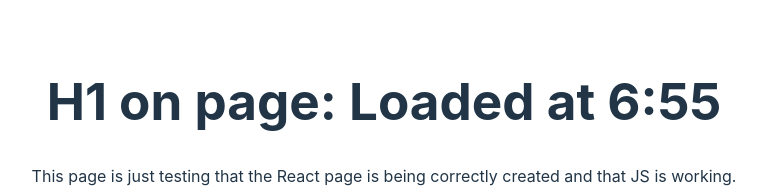
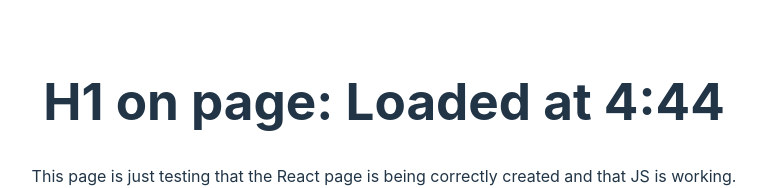
Before and after one commit to chrisuribe/agilecoderquest, a React (Vite) app: page / in a window 1280 px wide. Shown: the part 226-414 px from the top of the page, without its empty margins (256-1018 px from the left). Built offline with nearby package versions, Linux system fonts and the light colour scheme.

Commit message:
Jeremy's test edit

```diff
--- a/package.json
+++ b/package.json
@@ -13,6 +13,8 @@
     "predeploy": "npm run build"
   },
   "dependencies": {
+    "git": "^0.1.5",
+    "node": "^21.6.2",
     "react": "^18.2.0",
     "react-dom": "^18.2.0"
   },
--- a/src/App.tsx
+++ b/src/App.tsx
@@ -6,7 +6,7 @@
 
   return (
     <>
-      <h1>H1 on page: Loaded at 6:55</h1>
+      <h1>H1 on page: Loaded at 4:44</h1>
       <p>This page is just testing that the React page is being correctly created and that JS is working.</p>
       <div className="card">
         <button onClick={() => setCount((count) => count + 1)}>
```
Also changed, not shown: 1 other file (tests, documents, lock files or other folders).
